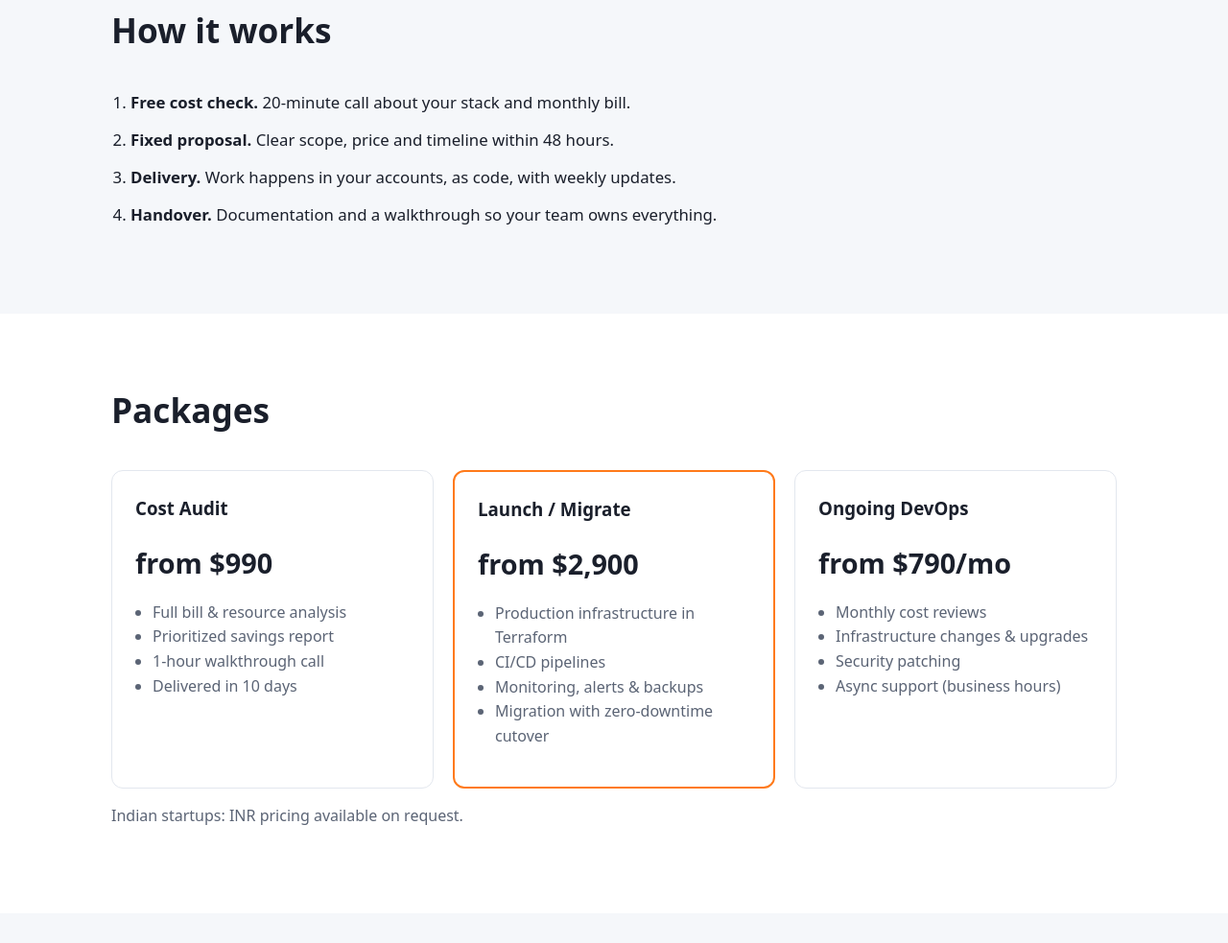
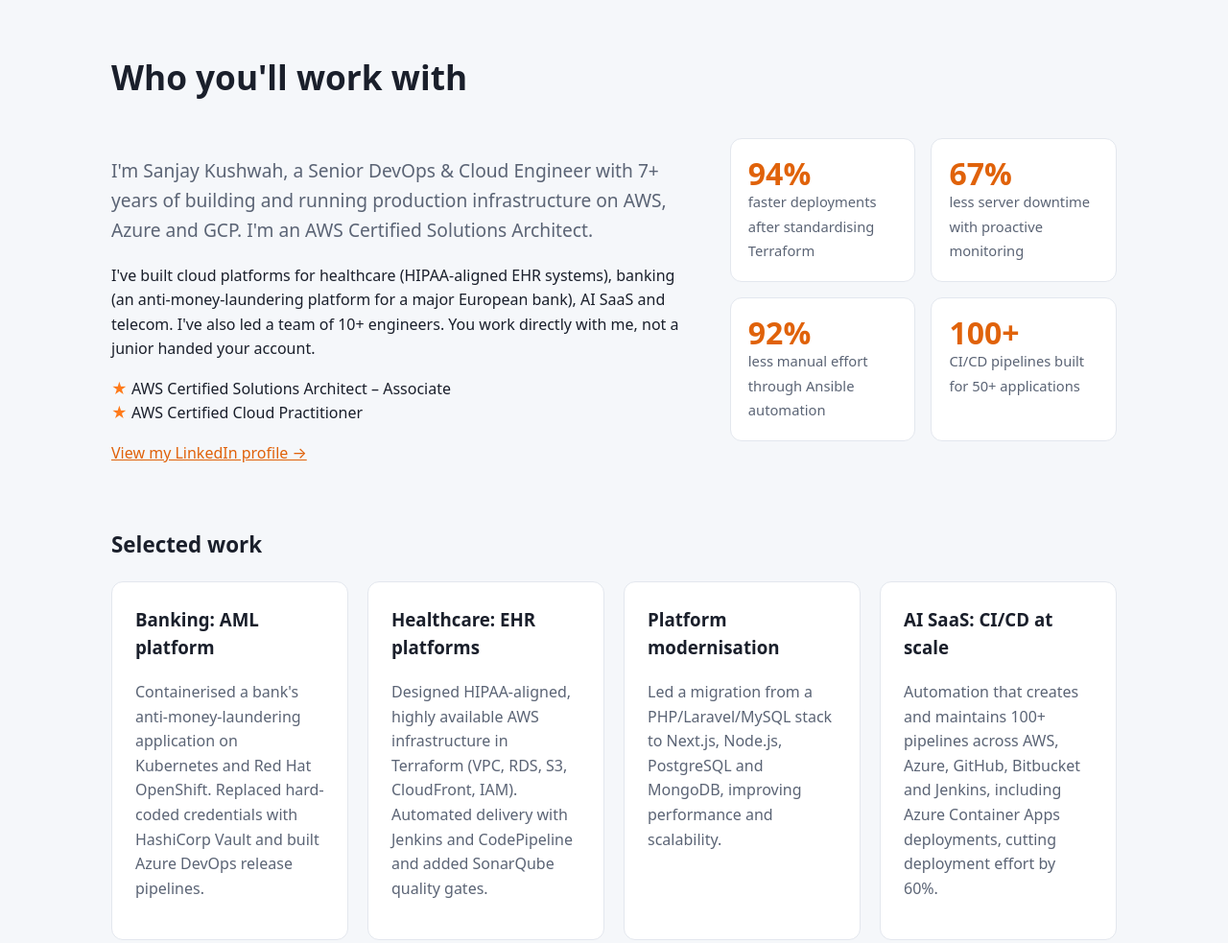
Before and after one commit to sanjay-jack/devops-offering, a plain HTML site: page index.html in a window 1280 px wide. Shown: the part 1303-2286 px from the top of the page at 96% size. Drawn offline with Linux system fonts and the light colour scheme.

Commit message:
Add About section with experience, certifications and anonymised work
Co-Authored-By: Claude Opus 5.5 <noreply@anthropic.com>

```diff
--- a/index.html
+++ b/index.html
@@ -39,6 +39,7 @@
       <a href="#" class="logo">Sanjay<span> Kushwah</span></a>
       <nav>
         <a href="#services">Services</a>
+        <a href="#about">About</a>
         <a href="#process">Process</a>
         <a href="#pricing">Pricing</a>
         <a href="#faq">FAQ</a>
@@ -58,6 +59,8 @@
           <a href="#pricing" class="btn btn-ghost">See packages</a>
         </div>
         <ul class="trust">
+          <li>AWS Certified Solutions Architect</li>
+          <li>7+ years in production cloud</li>
           <li>Fixed price, no surprises</li>
           <li>Read-only access for audits</li>
           <li>Infrastructure as code you own</li>
@@ -87,7 +90,50 @@
       </div>
     </section>
 
-    <section id="process" class="section alt">
+    <section id="about" class="section alt">
+      <div class="wrap">
+        <h2>Who you'll work with</h2>
+        <div class="about">
+          <div>
+            <p class="lead">I'm Sanjay Kushwah, a Senior DevOps &amp; Cloud Engineer with 7+ years of building and running production infrastructure on AWS, Azure and GCP. I'm an AWS Certified Solutions Architect.</p>
+            <p>I've built cloud platforms for healthcare (HIPAA-aligned EHR systems), banking (an anti-money-laundering platform for a major European bank), AI SaaS and telecom. I've also led a team of 10+ engineers. You work directly with me, not a junior handed your account.</p>
+            <ul class="certs">
+              <li>AWS Certified Solutions Architect – Associate</li>
+              <li>AWS Certified Cloud Practitioner</li>
+            </ul>
+            <p><a href="https://www.linkedin.com/in/sanjaykushwah31/" target="_blank" rel="noopener">View my LinkedIn profile →</a></p>
+          </div>
+          <div class="stats">
+            <div><strong>94%</strong><span>faster deployments after standardising Terraform</span></div>
+            <div><strong>67%</strong><span>less server downtime with proactive monitoring</span></div>
+            <div><strong>92%</strong><span>less manual effort through Ansible automation</span></div>
+            <div><strong>100+</strong><span>CI/CD pipelines built for 50+ applications</span></div>
+          </div>
+        </div>
+
+        <h3 class="sub">Selected work</h3>
+        <div class="grid">
+          <article class="card">
+            <h3>Banking: AML platform</h3>
+            <p>Containerised a bank's anti-money-laundering application on Kubernetes and Red Hat OpenShift. Replaced hard-coded credentials with HashiCorp Vault and built Azure DevOps release pipelines.</p>
+          </article>
+          <article class="card">
+            <h3>Healthcare: EHR platforms</h3>
+            <p>Designed HIPAA-aligned, highly available AWS infrastructure in Terraform (VPC, RDS, S3, CloudFront, IAM). Automated delivery with Jenkins and CodePipeline and added SonarQube quality gates.</p>
+          </article>
+          <article class="card">
+            <h3>Platform modernisation</h3>
+            <p>Led a migration from a PHP/Laravel/MySQL stack to Next.js, Node.js, PostgreSQL and MongoDB, improving performance and scalability.</p>
+          </article>
+          <article class="card">
+            <h3>AI SaaS: CI/CD at scale</h3>
+            <p>Automation that creates and maintains 100+ pipelines across AWS, Azure, GitHub, Bitbucket and Jenkins, including Azure Container Apps deployments, cutting deployment effort by 60%.</p>
+          </article>
+        </div>
+      </div>
+    </section>
+
+    <section id="process" class="section">
       <div class="wrap">
         <h2>How it works</h2>
         <ol class="steps">
@@ -136,7 +182,7 @@
       <p class="note">Indian startups: INR pricing available on request.</p>
     </section>
 
-    <section id="faq" class="section alt">
+    <section id="faq" class="section">
       <div class="wrap">
         <h2>FAQ</h2>
         <details><summary>Do you need full access to our cloud account?</summary><p>No. Audits use a read-only IAM role that you create and can revoke any time.</p></details>
--- a/styles.css
+++ b/styles.css
@@ -59,3 +59,13 @@ form input, form select, form textarea { display: block; width: 100%; margin-top
   .contact { grid-template-columns: 1fr; }
   .section { padding: 56px 0; }
 }
+
+.about { display: grid; grid-template-columns: 3fr 2fr; gap: 40px; align-items: start; }
+.stats { display: grid; grid-template-columns: 1fr 1fr; gap: 16px; }
+.stats div { background: #fff; border: 1px solid var(--border); border-radius: var(--radius); padding: 18px; }
+.stats strong { display: block; font-size: 2rem; color: var(--accent-dark); line-height: 1.1; }
+.stats span { color: var(--muted); font-size: .92rem; }
+.certs { list-style: none; padding: 0; }
+.certs li::before { content: "★ "; color: var(--accent); }
+.sub { margin: 48px 0 20px; font-size: 1.4rem; }
+@media (max-width: 760px) { .about { grid-template-columns: 1fr; } }
```
